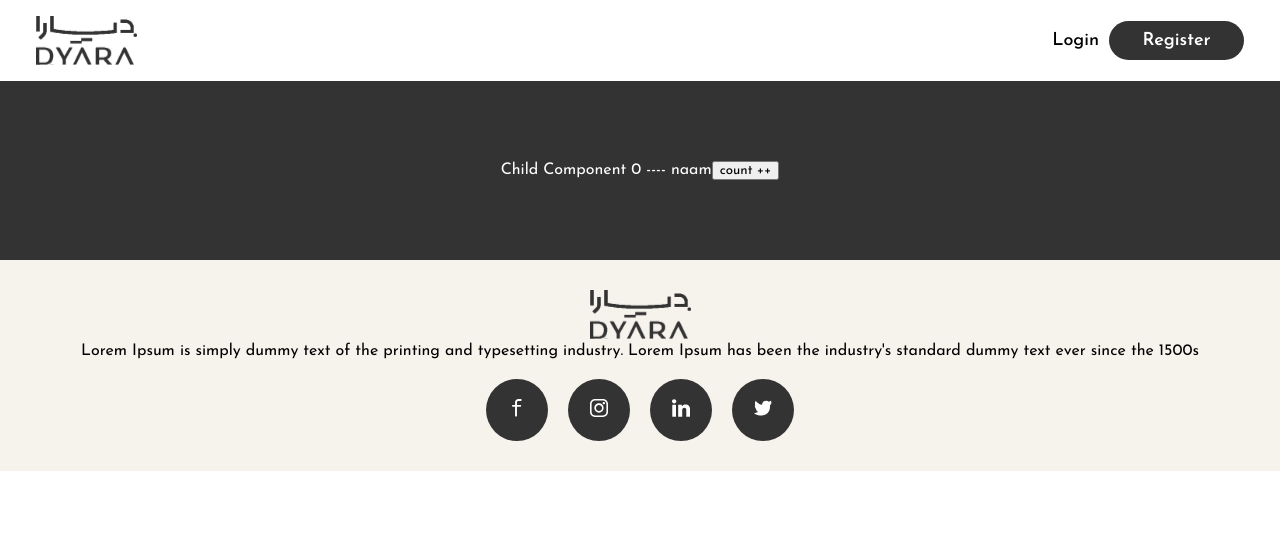
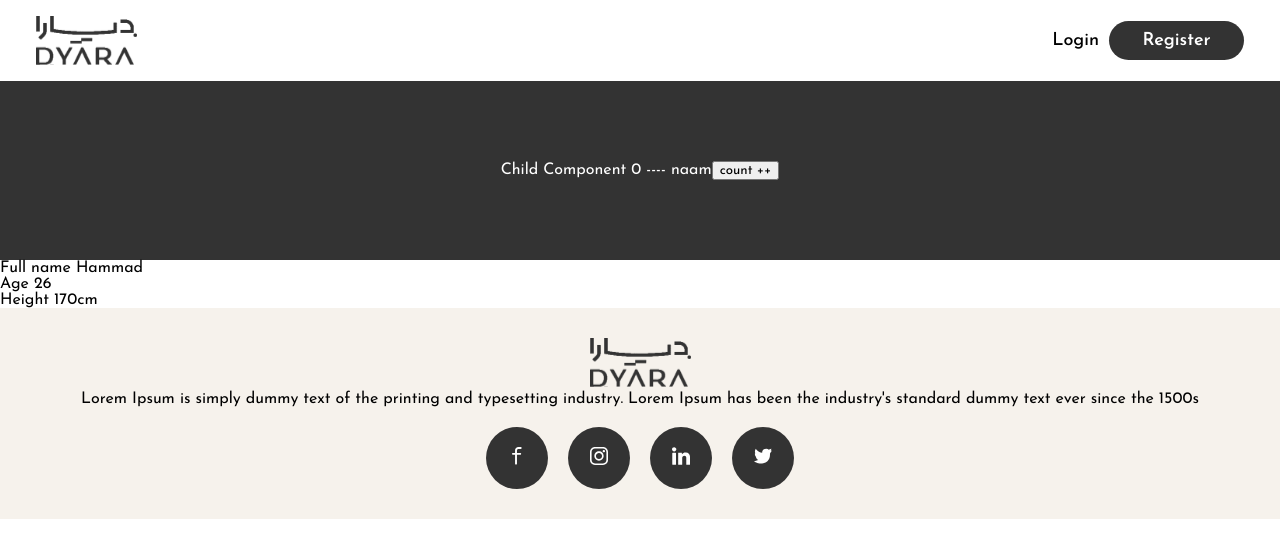
Before and after one commit to Hammad-Honey/React-Vite, a React (Vite) app: page / in a window 1280 px wide. Shown: the top 558 px of the page. Built offline with nearby package versions, Linux system fonts and the light colour scheme.

Commit message:
Passing Props to User component

```diff
--- /dev/null
+++ b/src/components/Userprofile/User.jsx
@@ -0,0 +1,12 @@
+import UserDetails from "./UserDetails";
+
+function User(){
+    return(
+        <UserDetails person={{ name:"Hammad" ,age:26 }} height='170cm'/>
+    )
+
+
+
+}
+
+export default User;
--- /dev/null
+++ b/src/components/Userprofile/UserDetails.jsx
@@ -0,0 +1,13 @@
+function UserDetails({person, height}){
+
+    return(
+        <>
+        <p> Full name {person.name}</p>
+        <p> Age {person.age}</p>
+        <p> Height {height}</p>
+        </>
+    )
+
+}
+
+export default UserDetails;
--- a/src/main.jsx
+++ b/src/main.jsx
@@ -2,19 +2,28 @@ import { StrictMode } from 'react'
 import { createRoot } from 'react-dom/client'
 import './index.css'
 import App from './App.jsx'
-import Header from './components/header/header'
-import Footer from './components/footer/footer.jsx'
+import Header from './components/header/Header.jsx'
+import Footer from './components/footer/Footer.jsx'
+import User from './components/Userprofile/user'
+// const array=[];
+// for(let i=0;i<3; i++)
+// {
+//   array.push(<App />);
+// }
+// console.log(array);
 
-function ifUser(user){
-   if(user){
-    return <Header/>
-   }
-}
+// function ifUser(user){
+//    if(user){
+//     return <Header/>
+//    }
+// }
 
 createRoot(document.getElementById('root')).render(
   <StrictMode>
-    {ifUser(true)}
+    <Header/>
+    {/* {array} */}
     <App />
+    <User />
     <Footer />
   </StrictMode>,
 )
```
